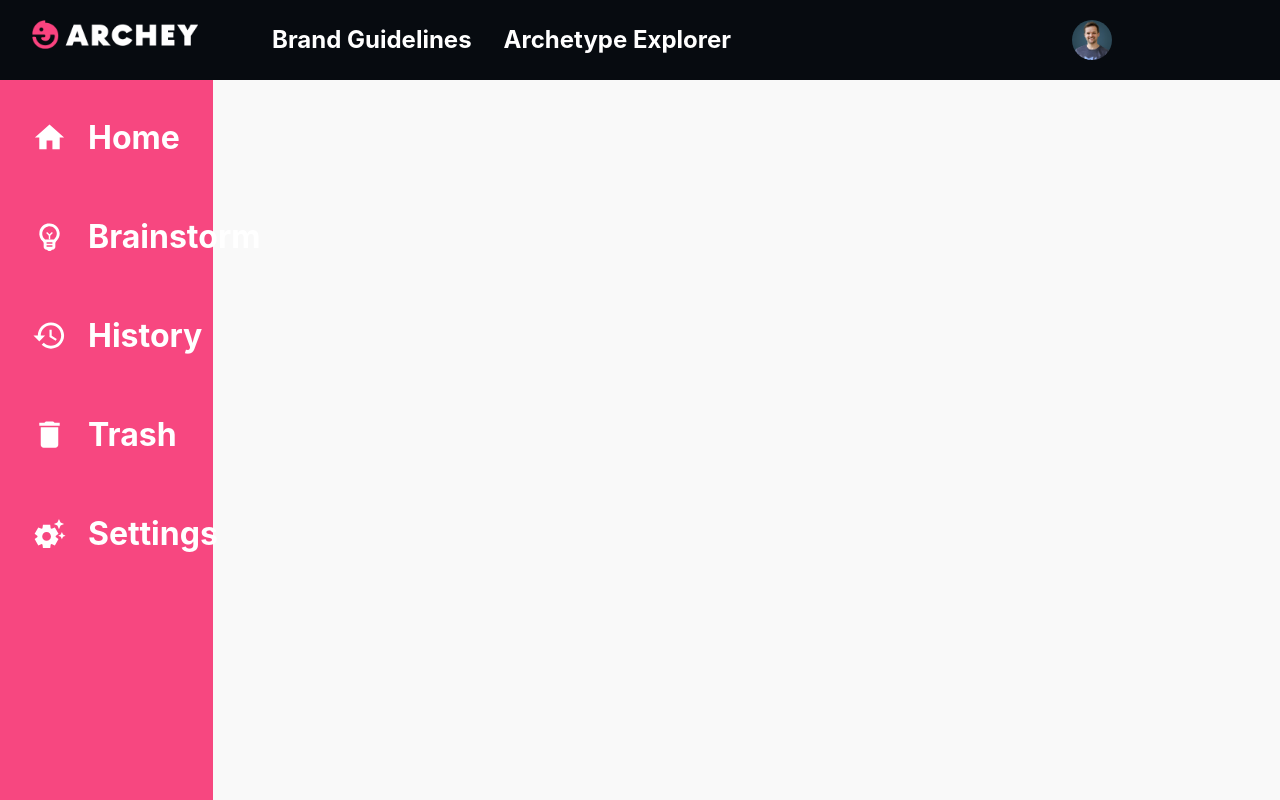
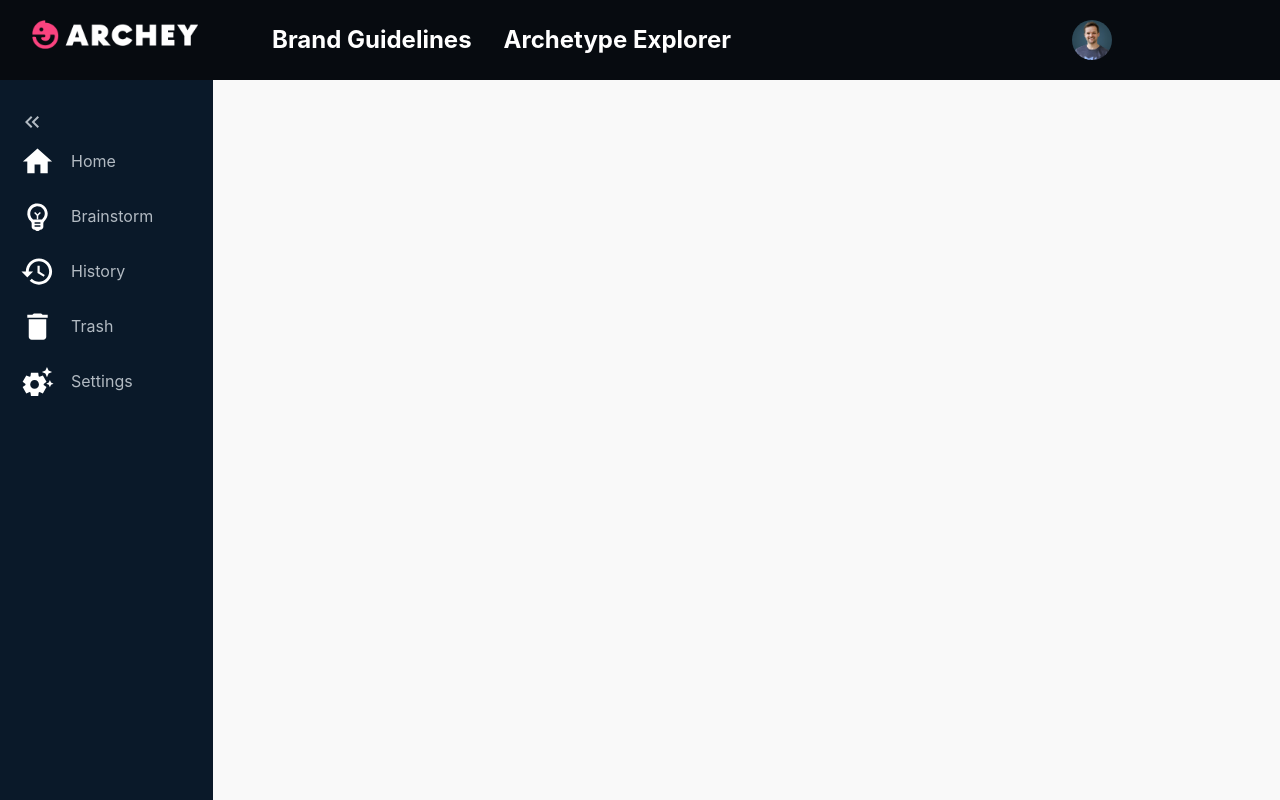
Before and after one commit to richswift426/archytype, a React (Create React App) app: page /dashboard in a window 1280 px wide. Built offline with nearby package versions, Linux system fonts and the light colour scheme.

Commit message:
Add basic collapsable sidebar

```diff
--- a/src/components/custom-route/index.jsx
+++ b/src/components/custom-route/index.jsx
@@ -1,6 +1,6 @@
 import { Route } from 'react-router-dom';
 import { Grid } from '@mui/material';
-import Sidebar from 'layout/Sidebar';
+import { Sidenav as Sidebar } from 'layout/Sidebar';
 
 export default function CustomRoute({ ...props }) {
   return (
--- a/src/layout/Sidebar/index.jsx
+++ b/src/layout/Sidebar/index.jsx
@@ -1,15 +1,6 @@
+import styles from './sidebarnav.module.css';
+import { NavLink } from 'react-router-dom';
 import { useState } from 'react';
-import { Link } from 'react-router-dom';
-import {
-  Box,
-  List,
-  ListItemButton,
-  ListItemIcon,
-  Drawer as MuiDrawer,
-  IconButton,
-  ListItemText,
-} from '@mui/material';
-import { styled, useTheme } from '@mui/material/styles';
 
 import {
   Home,
@@ -17,59 +8,9 @@ import {
   EmojiObjectsOutlined,
   History,
   Delete,
-  ChevronLeft,
-  ChevronRight,
+  KeyboardDoubleArrowLeft as KeyboardDoubleArrowLeftIcon,
+  KeyboardDoubleArrowRight as KeyboardDoubleArrowRightIcon,
 } from '@mui/icons-material';
-
-const drawerWidth = 240;
-
-const openedMixin = (theme) => ({
-  width: drawerWidth,
-  transition: theme.transitions.create('width', {
-    easing: theme.transitions.easing.sharp,
-    duration: theme.transitions.duration.enteringScreen,
-  }),
-  overflowX: 'hidden',
-});
-
-const closedMixin = (theme) => ({
-  transition: theme.transitions.create('width', {
-    easing: theme.transitions.easing.sharp,
-    duration: theme.transitions.duration.leavingScreen,
-  }),
-  overflowX: 'hidden',
-  width: `calc(${theme.spacing(7)} + 1px)`,
-  [theme.breakpoints.up('sm')]: {
-    width: `calc(${theme.spacing(8)} + 1px)`,
-  },
-});
-
-const DrawerHeader = styled('div')(({ theme }) => ({
-  display: 'flex',
-  alignItems: 'center',
-  justifyContent: 'flex-end',
-  padding: theme.spacing(0, 1),
-  // necessary for content to be below app bar
-  ...theme.mixins.toolbar,
-}));
-
-const Drawer = styled(MuiDrawer, {
-  shouldForwardProp: (prop) => prop !== 'open',
-})(({ theme, open }) => ({
-  width: drawerWidth,
-  flexShrink: 0,
-  backgroundColor: '#f74780',
-  whiteSpace: 'nowrap',
-  boxSizing: 'border-box',
-  ...(open && {
-    ...openedMixin(theme),
-    '& .MuiDrawer-paper': openedMixin(theme),
-  }),
-  ...(!open && {
-    ...closedMixin(theme),
-    '& .MuiDrawer-paper': closedMixin(theme),
-  }),
-}));
 
 const routes = [
   {
@@ -99,52 +40,28 @@ const routes = [
   },
 ];
 
-export default function Sidebar() {
-  const theme = useTheme();
-  const [open, setOpen] = useState(true);
-
-  const handleDrawer = () => {
-    setOpen(!open);
+export function Sidenav() {
+  const [open, setopen] = useState(true);
+  const toggleOpen = () => {
+    setopen(!open);
   };
-
   return (
-    <Box
-      className="sidebar h-full"
-      sx={{
-        backgroundColor: '#f74780',
-      }}
-    >
-      {/* <Drawer variant="permanent" open={open}>
-        <DrawerHeader>
-          <IconButton onClick={handleDrawer}>
-            {theme.direction === 'rtl' ? <ChevronRight /> : <ChevronLeft />}
-          </IconButton>
-        </DrawerHeader> */}
-      <List component="nav" aria-labelledby="nested-list-subheader">
-        {routes.map(({ to, content, icon }, key) => (
-          <div className="link-item" key={key}>
-            <Link to={to} className="text-white text-2xl">
-              <ListItemButton
-                sx={{
-                  padding: 4,
-                  fontSize: '2rem',
-                  fontWeight: 700,
-                  color: '#fff',
-                  '&:hover, &:focus': { bgcolor: 'rgba(71, 98, 130, 0.2)' },
-                }}
-              >
-                <ListItemIcon>{icon}</ListItemIcon>
-                {/* <ListItemText
-                  primary={content}
-                  sx={{ opacity: open ? 1 : 0 }}
-                /> */}
-                {content}
-              </ListItemButton>
-            </Link>
-          </div>
-        ))}
-      </List>
-      {/* </Drawer> */}
-    </Box>
+    <div className={open ? styles.sidenav : styles.sidenavClosed}>
+      <button className={styles.menuBtn} onClick={toggleOpen}>
+        {open ? (
+          <KeyboardDoubleArrowLeftIcon />
+        ) : (
+          <KeyboardDoubleArrowRightIcon />
+        )}
+      </button>
+      {routes.map((item) => {
+        return (
+          <NavLink key={item.id} className={styles.sideitem} to={item.to}>
+            {item.icon}
+            <span className={styles.linkText}>{item.content}</span>
+          </NavLink>
+        );
+      })}
+    </div>
   );
 }
--- /dev/null
+++ b/src/layout/Sidebar/sidebarnav.module.css
@@ -0,0 +1,38 @@
+.sidenav {
+  width: 250px;
+  transition: width 0.3s ease-in-out;
+  height: 100%;
+  background-color: rgb(10, 25, 41);
+  padding-top: 28px;
+}
+.sidenavClosed {
+  composes: sidenav;
+  transition: width 0.3s ease-in-out;
+  width: 60px;
+}
+.sideitem {
+  display: flex;
+  align-items: center;
+  padding: 10px 20px;
+  cursor: pointer;
+  color: #b2bac2;
+  text-decoration: none;
+  overflow: hidden;
+}
+.linkText {
+  padding-left: 16px;
+}
+
+.sideitem:hover {
+  background-color: #244f7d1c;
+}
+.menuBtn {
+  align-self: center;
+  align-self: flex-start;
+  justify-self: flex-end;
+  color: #b2bac2;
+  background-color: transparent;
+  border: none;
+  cursor: pointer;
+  padding-left: 20px;
+}
--- a/src/pages/dashboard/index.jsx
+++ b/src/pages/dashboard/index.jsx
@@ -1,6 +1,6 @@
 import { Outlet } from 'react-router-dom';
 import { Box, Grid } from '@mui/material';
-import Sidebar from 'layout/Sidebar';
+import { Sidenav as Sidebar } from 'layout/Sidebar';
 import Header from 'layout/Header';
 
 export default function Dashboard() {
```
